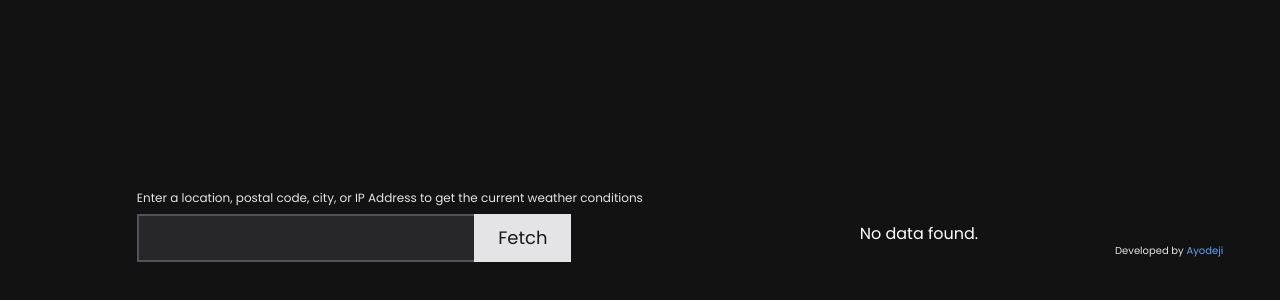
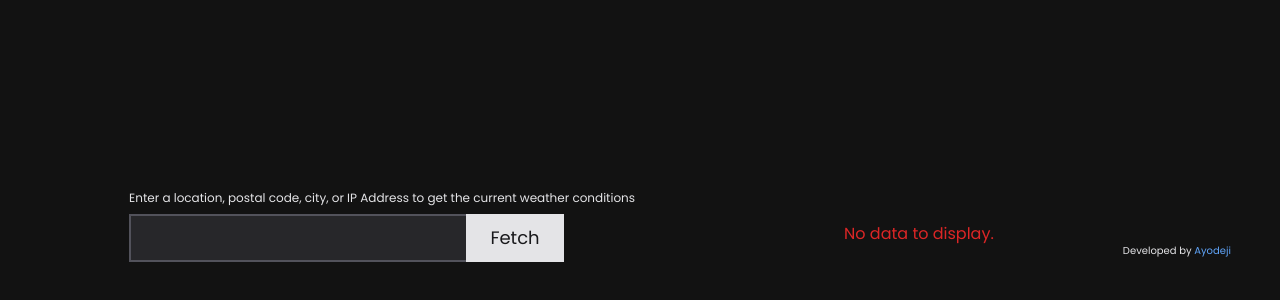
Before and after one commit to aosasona/weethy, a React (Create React App) app: page / in a window 1280 px wide. Shown: the part 174-474 px from the top of the page. Built offline with nearby package versions, Linux system fonts and the light colour scheme.

Commit message:
Updated with Gitro

```diff
--- a/src/App.js
+++ b/src/App.js
@@ -86,8 +86,8 @@ export default class App extends Component {
 
               :
 
-              <div className='text-white lg:mx-20 mt-4 lg:mt-0'>
-                  No data found.
+              <div className='text-red-600 lg:mx-20 mt-4 lg:mt-0'>
+                  No data to display.
             </div>
              }
 
```
